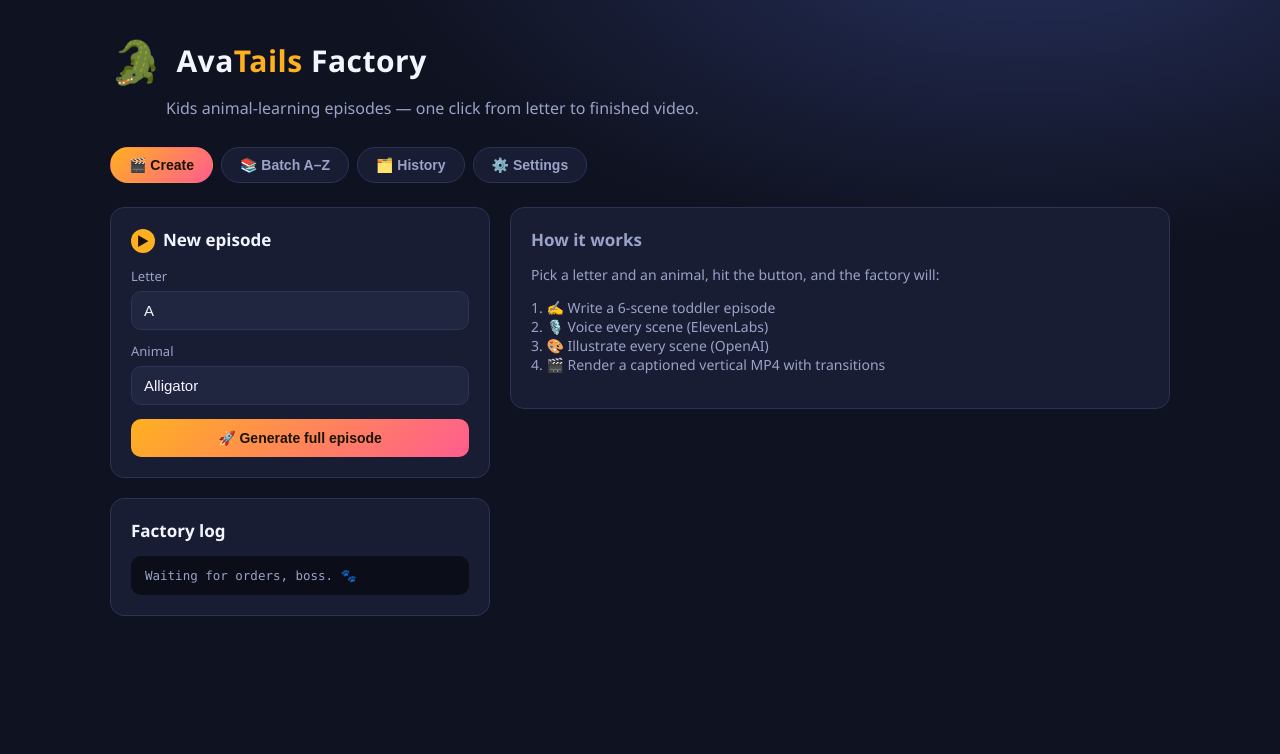
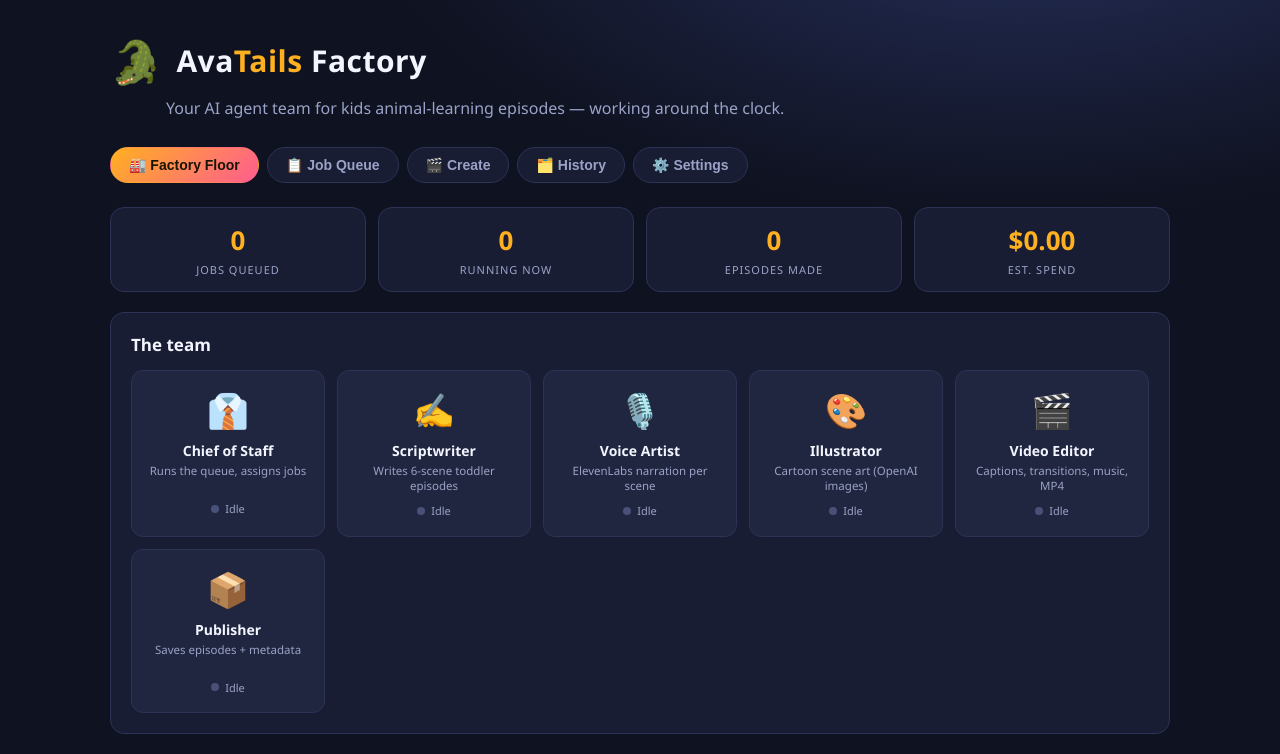
Before and after one commit to TabSphere/AvaTails, a Next.js app: page / in a window 1280 px wide. Shown: the top 754 px of the page. Built offline with nearby package versions, Linux system fonts and the light colour scheme.

Commit message:
v3 UI: Factory Floor with live agent statuses, job queue tab, stats strip

```diff
--- a/app/globals.css
+++ b/app/globals.css
@@ -126,3 +126,34 @@ textarea:focus { border-color: var(--accent); }
 
 input[type="file"] { color: var(--muted); font-size: 13px; }
 input[type="checkbox"] { accent-color: var(--accent); }
+
+/* ── v3 additions: Factory Floor ── */
+
+.stat-strip { display: grid; grid-template-columns: repeat(4, 1fr); gap: 12px; margin-bottom: 20px; }
+@media (max-width: 700px) { .stat-strip { grid-template-columns: repeat(2, 1fr); } }
+.stat {
+  background: var(--panel); border: 1px solid #2c3355; border-radius: var(--radius);
+  padding: 14px 16px; text-align: center;
+}
+.stat-v { font-size: 26px; font-weight: 800; color: var(--accent); }
+.stat-k { font-size: 11px; color: var(--muted); text-transform: uppercase; letter-spacing: 1px; margin-top: 4px; }
+
+.agent-grid { display: grid; grid-template-columns: repeat(auto-fill, minmax(160px, 1fr)); gap: 12px; }
+.agent-card {
+  background: var(--panel-2); border: 1px solid #2c3355; border-radius: 12px;
+  padding: 16px 12px; text-align: center; transition: border-color 0.3s, box-shadow 0.3s;
+}
+.agent-card.working { border-color: var(--accent); box-shadow: 0 0 18px rgba(255, 176, 32, 0.25); }
+.agent-emoji { font-size: 34px; }
+.agent-card.working .agent-emoji { animation: bounce 1s infinite; }
+@keyframes bounce { 0%, 100% { transform: translateY(0); } 50% { transform: translateY(-6px); } }
+.agent-name { font-weight: 700; font-size: 14px; margin-top: 8px; }
+.agent-role { font-size: 11.5px; color: var(--muted); margin-top: 3px; min-height: 28px; }
+.agent-status {
+  margin-top: 10px; font-size: 11px; color: var(--muted);
+  display: inline-flex; align-items: center; gap: 6px;
+}
+.agent-status .dot { width: 8px; height: 8px; border-radius: 50%; background: #4a5178; }
+.agent-status.on { color: var(--accent); }
+.agent-status.on .dot { background: var(--accent); animation: pulse 1s infinite; }
+@keyframes pulse { 0%, 100% { opacity: 1; } 50% { opacity: 0.3; } }
--- a/app/page.tsx
+++ b/app/page.tsx
@@ -1,7 +1,8 @@
 "use client";
 
-import { useEffect, useState } from "react";
+import { useEffect, useRef, useState } from "react";
 
+/* ── shared types ── */
 interface Scene {
   id: number;
   line: string;
@@ -17,6 +18,7 @@ interface Episode {
   scenes: Scene[];
   videoUrl?: string;
   bytes?: number;
+  costUSD?: number;
   createdAt: string;
   status: "done" | "failed";
 }
@@ -26,6 +28,28 @@ interface Settings {
   voiceId: string;
   transitions: boolean;
   musicUrl: string;
+}
+interface QueueJob {
+  id: string;
+  letter: string;
+  animal: string;
+  status: "queued" | "running" | "done" | "failed";
+  stage?: string;
+  agents?: string[];
+  progress?: number;
+  error?: string;
+  episodeId?: string;
+  costUSD?: number;
+  createdAt: string;
+  finishedAt?: string;
+  logTail: string[];
+}
+interface QueueState {
+  jobs: QueueJob[];
+  totalEpisodes: number;
+  totalCostUSD: number;
+  updatedAt: string;
+  storage?: string;
 }
 interface HistoryEntry {
   id: string;
@@ -38,7 +62,16 @@ interface HistoryEntry {
   status: "done" | "failed";
 }
 type LogEntry = { text: string; kind: "info" | "ok" | "err" };
-type Tab = "create" | "batch" | "history" | "settings";
+type Tab = "floor" | "queue" | "create" | "history" | "settings";
+
+const AGENTS = [
+  { id: "chief", name: "Chief of Staff", role: "Runs the queue, assigns jobs", emoji: "👔" },
+  { id: "writer", name: "Scriptwriter", role: "Writes 6-scene toddler episodes", emoji: "✍️" },
+  { id: "voice", name: "Voice Artist", role: "ElevenLabs narration per scene", emoji: "🎙️" },
+  { id: "artist", name: "Illustrator", role: "Cartoon scene art (OpenAI images)", emoji: "🎨" },
+  { id: "editor", name: "Video Editor", role: "Captions, transitions, music, MP4", emoji: "🎬" },
+  { id: "publisher", name: "Publisher", role: "Saves episodes + metadata", emoji: "📦" },
+];
 
 const DEFAULT_SETTINGS: Settings = {
   scriptModel: "gpt-4o-mini",
@@ -58,9 +91,30 @@ const loadSettings = (): Settings => {
 };
 
 export default function Home() {
-  const [tab, setTab] = useState<Tab>("create");
+  const [tab, setTab] = useState<Tab>("floor");
   const [settings, setSettings] = useState<Settings>(DEFAULT_SETTINGS);
+  const [queue, setQueue] = useState<QueueState | null>(null);
+  const pollRef = useRef<NodeJS.Timeout | null>(null);
+
   useEffect(() => setSettings(loadSettings()), []);
+
+  // Poll queue state while on floor/queue tabs — the "watch them work" feed.
+  useEffect(() => {
+    const poll = () =>
+      fetch("/api/queue")
+        .then((r) => r.json())
+        .then((d) => setQueue(d))
+        .catch(() => {});
+    poll();
+    if (tab === "floor" || tab === "queue") {
+      pollRef.current = setInterval(poll, 4000);
+      return () => {
+        if (pollRef.current) clearInterval(pollRef.current);
+      };
+    }
+    return undefined;
+  }, [tab]);
+
   const saveSettings = (s: Settings) => {
     setSettings(s);
     localStorage.setItem("avatails_settings", JSON.stringify(s));
@@ -74,25 +128,232 @@ export default function Home() {
           Ava<span>Tails</span> Factory
         </h1>
       </header>
-      <p className="subtitle">Kids animal-learning episodes — one click from letter to finished video.</p>
+      <p className="subtitle">Your AI agent team for kids animal-learning episodes — working around the clock.</p>
 
       <nav className="tabs">
-        {(["create", "batch", "history", "settings"] as Tab[]).map((t) => (
+        {(["floor", "queue", "create", "history", "settings"] as Tab[]).map((t) => (
           <button key={t} className={`tab ${tab === t ? "active" : ""}`} onClick={() => setTab(t)}>
-            {t === "create" ? "🎬 Create" : t === "batch" ? "📚 Batch A–Z" : t === "history" ? "🗂️ History" : "⚙️ Settings"}
+            {t === "floor"
+              ? "🏭 Factory Floor"
+              : t === "queue"
+                ? "📋 Job Queue"
+                : t === "create"
+                  ? "🎬 Create"
+                  : t === "history"
+                    ? "🗂️ History"
+                    : "⚙️ Settings"}
           </button>
         ))}
       </nav>
 
+      {tab === "floor" && <FloorTab queue={queue} settings={settings} />}
+      {tab === "queue" && <QueueTab queue={queue} settings={settings} />}
       {tab === "create" && <CreateTab settings={settings} />}
-      {tab === "batch" && <BatchTab settings={settings} />}
       {tab === "history" && <HistoryTab />}
       {tab === "settings" && <SettingsTab settings={settings} onSave={saveSettings} />}
     </div>
   );
 }
 
-/* ───────────────────────── Create ───────────────────────── */
+/* ───────────────────────── Factory Floor ───────────────────────── */
+
+function FloorTab({ queue, settings }: { queue: QueueState | null; settings: Settings }) {
+  const [triggerMsg, setTriggerMsg] = useState("");
+  const [triggering, setTriggering] = useState(false);
+
+  const runningJob = queue?.jobs.find((j) => j.status === "running");
+  const queuedCount = queue?.jobs.filter((j) => j.status === "queued").length || 0;
+  const activeAgents = new Set<string>(runningJob?.agents || []);
+
+  async function runNext() {
+    setTriggering(true);
+    setTriggerMsg("👔 Chief of Staff is dispatching the next job…");
+    try {
+      const res = await fetch("/api/queue/run", {
+        method: "POST",
+        headers: { "Content-Type": "application/json" },
+        body: JSON.stringify({ settings }),
+      });
+      const data = await res.json();
+      if (data.ran && !data.error) setTriggerMsg(`✅ Job done — episode ${data.episodeId} is in History.`);
+      else if (data.error) setTriggerMsg(`❌ ${data.error}`);
+      else setTriggerMsg("💤 Queue is empty — add jobs in the Job Queue tab.");
+    } catch (e) {
+      setTriggerMsg(`❌ ${e instanceof Error ? e.message : e}`);
+    } finally {
+      setTriggering(false);
+    }
+  }
+
+  return (
+    <>
+      <div className="stat-strip">
+        <div className="stat">
+          <div className="stat-v">{queuedCount}</div>
+          <div className="stat-k">jobs queued</div>
+        </div>
+        <div className="stat">
+          <div className="stat-v">{runningJob ? 1 : 0}</div>
+          <div className="stat-k">running now</div>
+        </div>
+        <div className="stat">
+          <div className="stat-v">{queue?.totalEpisodes ?? 0}</div>
+          <div className="stat-k">episodes made</div>
+        </div>
+        <div className="stat">
+          <div className="stat-v">${(queue?.totalCostUSD ?? 0).toFixed(2)}</div>
+          <div className="stat-k">est. spend</div>
+        </div>
+      </div>
+
+      <div className="card">
+        <h2>The team</h2>
+        <div className="agent-grid">
+          {AGENTS.map((a) => {
+            const working = activeAgents.has(a.id);
+            return (
+              <div key={a.id} className={`agent-card ${working ? "working" : ""}`}>
+                <div className="agent-emoji">{a.emoji}</div>
+                <div className="agent-name">{a.name}</div>
+                <div className="agent-role">{a.role}</div>
+                <div className={`agent-status ${working ? "on" : ""}`}>
+                  <span className="dot" />
+                  {working ? "Working…" : "Idle"}
+                </div>
+              </div>
+            );
+          })}
+        </div>
+      </div>
+
+      {runningJob && (
+        <div className="card">
+          <h2>🔴 Live now</h2>
+          <div className="scene-row">
+            <div className="thumb placeholder">{runningJob.letter}</div>
+            <div className="line">
+              <strong>
+                {runningJob.letter} is for {runningJob.animal}
+              </strong>
+              <div style={{ color: "var(--muted)", fontSize: 12 }}>stage: {runningJob.stage || "starting"}</div>
+            </div>
+            <div className="status">{runningJob.progress ?? 0}%</div>
+          </div>
+          <div className="progress">
+            <div className="progress-bar" style={{ width: `${runningJob.progress ?? 0}%` }} />
+          </div>
+          <div className="log" style={{ marginTop: 12 }}>
+            {(runningJob.logTail || []).map((l, i) => (
+              <div key={i}>• {l}</div>
+            ))}
+          </div>
+        </div>
+      )}
+
+      <div className="card">
+        <h2>Foreman controls</h2>
+        <p style={{ fontSize: 13, color: "var(--muted)", marginTop: 0 }}>
+          The cron worker (every 10 min on Vercel Pro) picks up queued jobs automatically — that’s the “while you
+          sleep” shift. Use the button to dispatch a job right now.
+        </p>
+        <button onClick={runNext} disabled={triggering || queuedCount === 0}>
+          {triggering ? "🏭 Working…" : `▶ Run next job now (${queuedCount} queued)`}
+        </button>
+        {triggerMsg && <p style={{ fontSize: 13, marginBottom: 0 }}>{triggerMsg}</p>}
+      </div>
+
+      {queue?.storage === "none" && (
+        <div className="card">
+          <div className="meta-box">
+            💡 The Factory Floor needs storage: attach a <strong>Vercel Blob</strong> store (Storage tab in Vercel) and
+            redeploy. That’s where the queue and history live so agents work without your browser open.
+          </div>
+        </div>
+      )}
+    </>
+  );
+}
+
+/* ───────────────────────── Queue ───────────────────────── */
+
+function QueueTab({ queue, settings }: { queue: QueueState | null; settings: Settings }) {
+  const [input, setInput] = useState(
+    "A, Alligator\nB, Bear\nC, Cat\nD, Dog\nE, Elephant\nF, Frog\nG, Giraffe\nH, Hippo\nI, Iguana\nJ, Jaguar\nK, Koala\nL, Lion\nM, Monkey\nN, Narwhal\nO, Owl\nP, Penguin\nQ, Quokka\nR, Rabbit\nS, Snake\nT, Tiger\nU, Unau\nV, Vulture\nW, Whale\nX, X-ray Fish\nY, Yak\nZ, Zebra"
+  );
+  const [msg, setMsg] = useState("");
+  void settings;
+
+  async function enqueue() {
+    const jobs = input
+      .split("\n")
+      .map((l) => l.trim())
+      .filter(Boolean)
+      .map((l) => {
+        const [letter, animal] = l.split(/[,\t]/).map((p) => p.trim());
+        return { letter, animal };
+      })
+      .filter((j) => j.letter && j.animal);
+    if (!jobs.length) return;
+    setMsg("Adding jobs…");
+    try {
+      const res = await fetch("/api/queue", {
+        method: "POST",
+        headers: { "Content-Type": "application/json" },
+        body: JSON.stringify({ jobs }),
+      });
+      const data = await res.json();
+      if (!res.ok) throw new Error(data.error);
+      setMsg(`✅ ${data.enqueued} jobs queued. Agents will pick them up.`);
+    } catch (e) {
+      setMsg(`❌ ${e instanceof Error ? e.message : e}`);
+    }
+  }
+
+  const jobs = queue?.jobs || [];
+
+  return (
+    <div className="grid">
+      <div className="card">
+        <h2>
+          <span className="num">📋</span>Add jobs
+        </h2>
+        <label>One episode per line: Letter, Animal</label>
+        <textarea rows={12} value={input} onChange={(e) => setInput(e.target.value)} />
+        <button onClick={enqueue}>➕ Enqueue jobs</button>
+        {msg && <p style={{ fontSize: 13 }}>{msg}</p>}
+        <p style={{ fontSize: 12, color: "var(--muted)" }}>
+          Jobs live in storage, not your browser — the cron worker keeps producing even when this tab is closed.
+        </p>
+      </div>
+
+      <div className="card">
+        <h2>Queue ({jobs.length})</h2>
+        {jobs.length === 0 && <div style={{ color: "var(--muted)", fontSize: 14 }}>No jobs yet.</div>}
+        {jobs.map((j) => (
+          <div key={j.id} className="scene-row">
+            <div className="thumb placeholder">{j.letter}</div>
+            <div className="line">
+              <strong>{j.animal}</strong>
+              <div style={{ fontSize: 12, color: "var(--muted)" }}>
+                {new Date(j.createdAt).toLocaleString()}
+                {j.costUSD != null && ` · $${j.costUSD.toFixed(3)}`}
+              </div>
+              {j.error && <div style={{ color: "var(--err)", fontSize: 12 }}>{j.error}</div>}
+            </div>
+            <div className="status">
+              {j.status === "queued" && "⏸️"}
+              {j.status === "running" && `⏳ ${j.progress ?? 0}%`}
+              {j.status === "done" && "✅"}
+              {j.status === "failed" && "❌"}
+            </div>
+          </div>
+        ))}
+      </div>
+    </div>
+  );
+}
+
+/* ───────────────────────── Create (manual single) ───────────────────────── */
 
 function CreateTab({ settings }: { settings: Settings }) {
   const [letter, setLetter] = useState("A");
@@ -161,7 +422,7 @@ function CreateTab({ settings }: { settings: Settings }) {
       <div>
         <div className="card">
           <h2>
-            <span className="num">▶</span>New episode
+            <span className="num">▶</span>Single episode (instant)
           </h2>
           <label>Letter</label>
           <input type="text" value={letter} maxLength={1} onChange={(e) => setLetter(e.target.value.toUpperCase())} />
@@ -197,7 +458,12 @@ function CreateTab({ settings }: { settings: Settings }) {
             <div className="card">
               <h2>Your episode 🎉</h2>
               {episode.videoUrl && <video controls src={episode.videoUrl} />}
-              <button onClick={download}>⬇️ Download MP4{episode.bytes ? ` (${(episode.bytes / 1048576).toFixed(1)} MB)` : ""}</button>
+              <button onClick={download}>
+                ⬇️ Download MP4{episode.bytes ? ` (${(episode.bytes / 1048576).toFixed(1)} MB)` : ""}
+              </button>
+              {episode.costUSD != null && (
+                <p style={{ fontSize: 12, color: "var(--muted)" }}>Est. cost: ${episode.costUSD.toFixed(3)}</p>
+              )}
             </div>
 
             <div className="card">
@@ -248,136 +514,13 @@ function CreateTab({ settings }: { settings: Settings }) {
         )}
         {!episode && !busy && (
           <div className="card" style={{ color: "var(--muted)", fontSize: 14 }}>
-            <h2>How it works</h2>
-            <p>Pick a letter and an animal, hit the button, and the factory will:</p>
+            <h2>Tip 💡</h2>
             <p>
-              1. ✍️ Write a 6-scene toddler episode
-              <br />
-              2. 🎙️ Voice every scene (ElevenLabs)
-              <br />
-              3. 🎨 Illustrate every scene (OpenAI)
-              <br />
-              4. 🎬 Render a captioned vertical MP4 with transitions
-              {settings.musicUrl ? " and your music bed" : ""}
+              For hands-off production use the <strong>Job Queue</strong> tab instead — queue the whole A–Z series and
+              let the agents work through it. This tab is for one-off test runs.
             </p>
           </div>
         )}
-      </div>
-    </div>
-  );
-}
-
-/* ───────────────────────── Batch ───────────────────────── */
-
-interface BatchRow {
-  letter: string;
-  animal: string;
-  status: "queued" | "running" | "done" | "failed";
-  episode?: Episode;
-  error?: string;
-}
-
-function BatchTab({ settings }: { settings: Settings }) {
-  const [input, setInput] = useState(
-    "A, Alligator\nB, Bear\nC, Cat\nD, Dog\nE, Elephant\nF, Frog\nG, Giraffe\nH, Hippo"
-  );
-  const [rows, setRows] = useState<BatchRow[]>([]);
-  const [busy, setBusy] = useState(false);
-
-  async function runBatch() {
-    const parsed: BatchRow[] = input
-      .split("\n")
-      .map((l) => l.trim())
-      .filter(Boolean)
-      .map((l) => {
-        const [letter, animal] = l.split(/[,\t]/).map((p) => p.trim());
-        return { letter: (letter || "").toUpperCase(), animal: animal || "", status: "queued" as const };
-      })
-      .filter((r) => r.letter && r.animal);
-    if (!parsed.length) return;
-    setRows(parsed);
-    setBusy(true);
-
-    for (let i = 0; i < parsed.length; i++) {
-      setRows((rs) => rs.map((r, j) => (j === i ? { ...r, status: "running" } : r)));
-      try {
-        const res = await fetch("/api/episodes", {
-          method: "POST",
-          headers: { "Content-Type": "application/json" },
-          body: JSON.stringify({ letter: parsed[i].letter, animal: parsed[i].animal, settings }),
-        });
-        if (!res.ok || !res.body) throw new Error(`HTTP ${res.status}`);
-        const reader = res.body.getReader();
-        const decoder = new TextDecoder();
-        let buf = "";
-        let episode: Episode | null = null;
-        let error = "";
-        for (;;) {
-          const { done, value } = await reader.read();
-          if (done) break;
-          buf += decoder.decode(value, { stream: true });
-          const lines = buf.split("\n");
-          buf = lines.pop() || "";
-          for (const line of lines) {
-            if (!line.trim()) continue;
-            const ev = JSON.parse(line);
-            if (ev.type === "episode") episode = ev.episode;
-            if (ev.type === "error") error = ev.message;
-          }
-        }
-        if (episode) {
-          const ep = episode as Episode;
-          setRows((rs) => rs.map((r, j) => (j === i ? { ...r, status: "done", episode: ep } : r)));
-        } else {
-          throw new Error(error || "unknown error");
-        }
-      } catch (e) {
-        const msg = e instanceof Error ? e.message : String(e);
-        setRows((rs) => rs.map((r, j) => (j === i ? { ...r, status: "failed", error: msg } : r)));
-      }
-    }
-    setBusy(false);
-  }
-
-  return (
-    <div className="grid">
-      <div className="card">
-        <h2>
-          <span className="num">📚</span>Batch queue
-        </h2>
-        <label>One episode per line: Letter, Animal</label>
-        <textarea rows={10} value={input} onChange={(e) => setInput(e.target.value)} />
-        <button onClick={runBatch} disabled={busy}>
-          {busy ? "🏭 Batch running…" : `🏭 Run batch (${input.split("\n").filter((l) => l.trim()).length} episodes)`}
-        </button>
-        <p style={{ fontSize: 12, color: "var(--muted)" }}>
-          Runs one episode at a time. Keep this tab open — each finished episode appears on the right with a download
-          link.
-        </p>
-      </div>
-
-      <div className="card">
-        <h2>Results</h2>
-        {rows.length === 0 && <div style={{ color: "var(--muted)", fontSize: 14 }}>No batch yet.</div>}
-        {rows.map((r, i) => (
-          <div key={i} className="scene-row">
-            <div className="thumb placeholder">{r.letter}</div>
-            <div className="line">
-              <strong>{r.animal}</strong>
-              {r.error && <div style={{ color: "var(--err)", fontSize: 12 }}>{r.error}</div>}
-            </div>
-            <div className="status">
-              {r.status === "queued" && "⏸️"}
-              {r.status === "running" && "⏳"}
-              {r.status === "failed" && "❌"}
-              {r.status === "done" && r.episode?.videoUrl && (
-                <a href={r.episode.videoUrl} download target="_blank" rel="noreferrer" style={{ color: "var(--ok)" }}>
-                  ⬇️ MP4
-                </a>
-              )}
-            </div>
-          </div>
-        ))}
       </div>
     </div>
   );
@@ -470,7 +613,6 @@ function SettingsTab({ settings, onSave }: { settings: Settings; onSave: (s: Set
       setDraft({ ...draft, musicUrl: data.musicUrl });
       setMusicMsg("✅ Music uploaded and will play under every episode.");
     } catch (e) {
-      // Blob storage off — keep the data URL inline (works for short tracks)
       setDraft({ ...draft, musicUrl: dataUrl });
       setMusicMsg(`⚠️ Stored locally instead (${e instanceof Error ? e.message : "no blob storage"}).`);
     }
@@ -521,7 +663,10 @@ function SettingsTab({ settings, onSave }: { settings: Settings; onSave: (s: Set
       >
         {saved ? "✅ Saved!" : "💾 Save settings"}
       </button>
-      <p style={{ fontSize: 12, color: "var(--muted)" }}>Settings are stored in this browser only.</p>
+      <p style={{ fontSize: 12, color: "var(--muted)" }}>
+        Settings are stored in this browser only. The cron worker runs with defaults — voice/model changes here apply
+        to manual runs and the queue “run now” button.
+      </p>
     </div>
   );
 }
```
